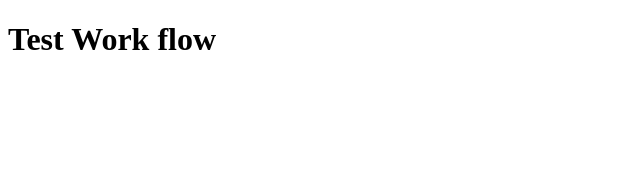
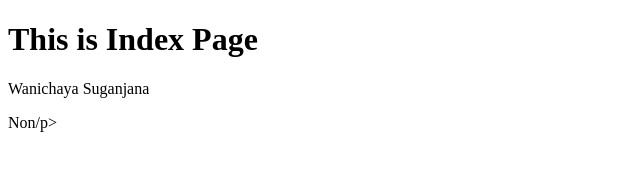
Before and after one commit to samatchacc9/TestWorkGroup, a plain HTML site: page index.html in a window 1280 px wide. Shown: the whole page, without its empty margins (0-640 px from the left). Drawn offline with Linux system fonts and the light colour scheme.

Commit message:
0410641133

```diff
--- a/index.html
+++ b/index.html
@@ -7,6 +7,8 @@
     <title>Document</title>
   </head>
   <body>
-    <h1>Test Work flow</h1>
+    <h1>This is Index Page</h1>
+    <p>Wanichaya Suganjana</p>
+    <p>Non/p></p>
   </body>
 </html>
```
Also changed, not shown: login.html (+3 -0 lines).
